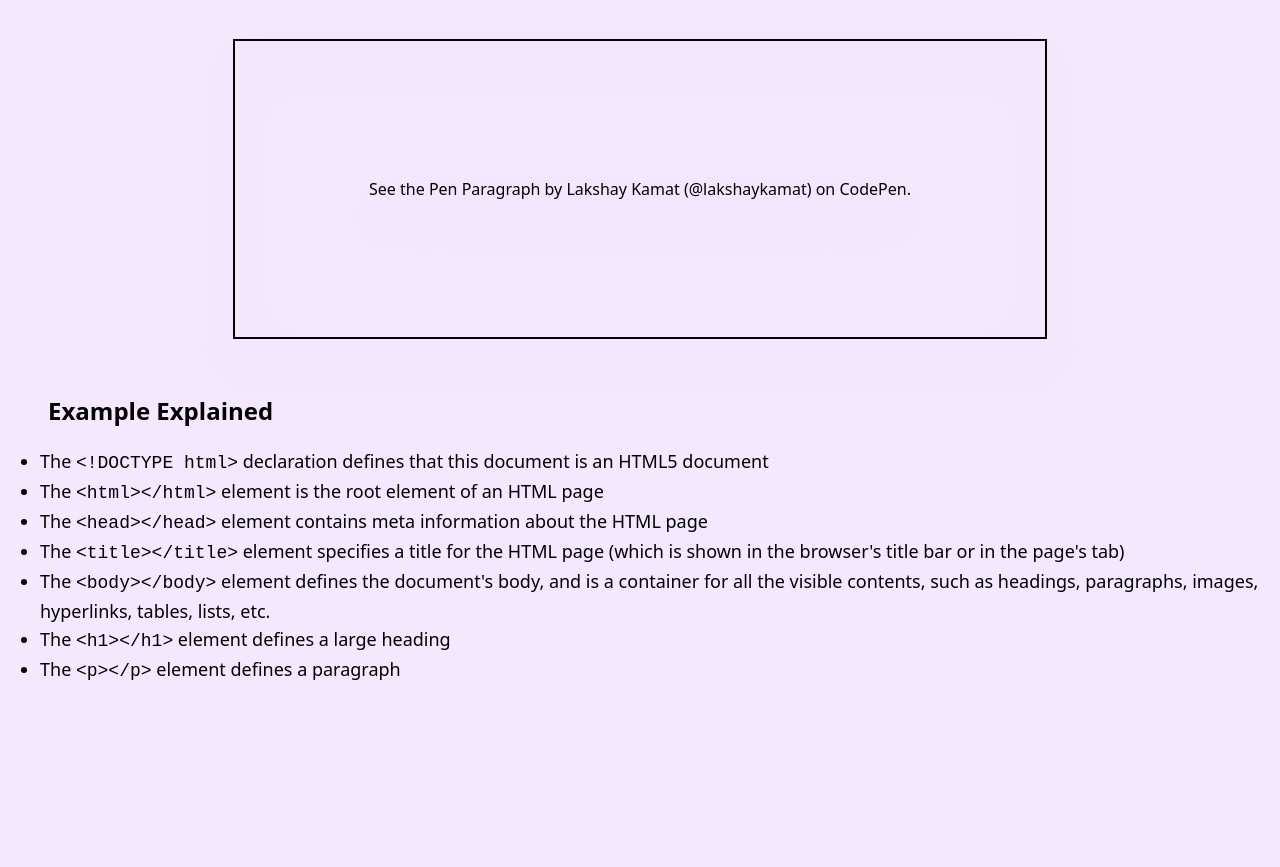
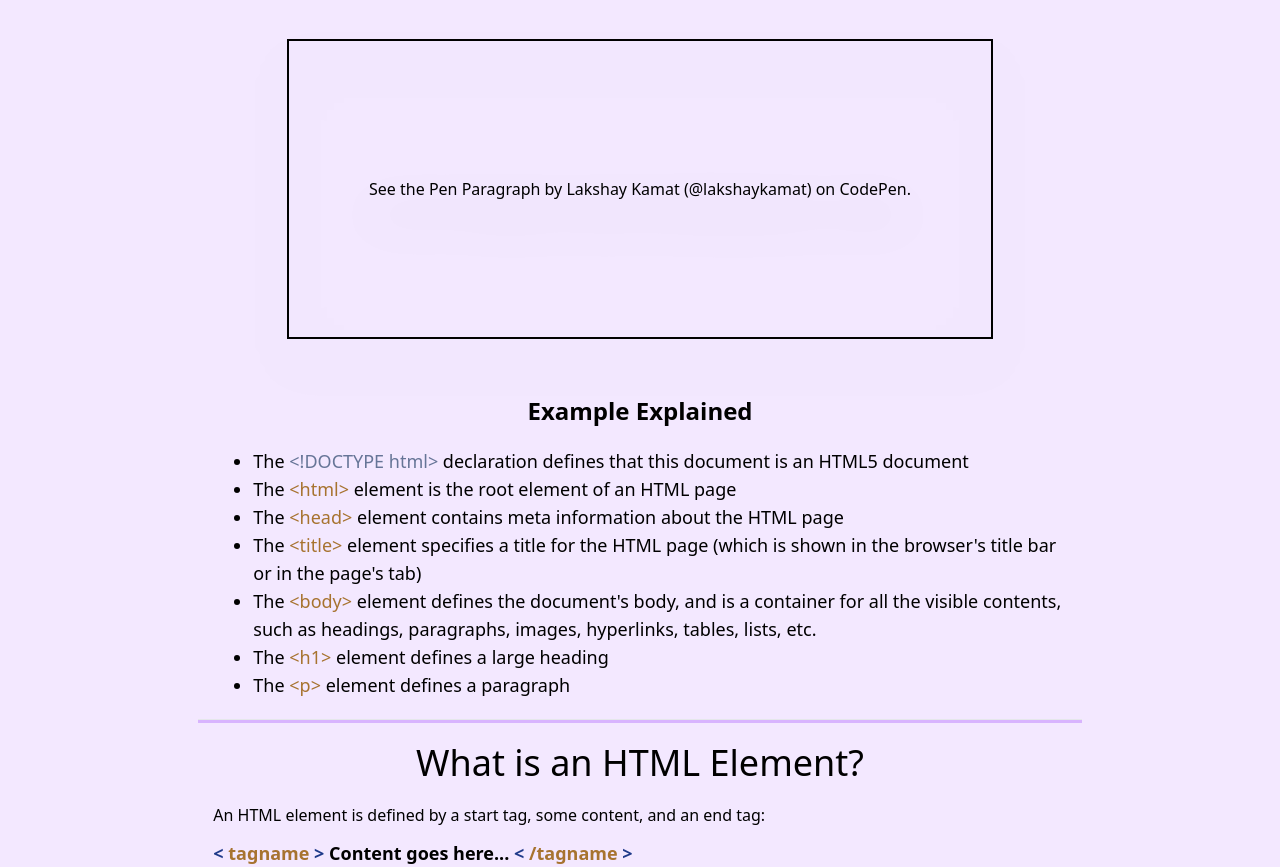
Before and after one commit to DEEPAKCHOUDHARY2004/coding, a website built with Vite: page HTML5/index.html in a window 1280 px wide. Shown: the part 1033-1900 px from the top of the page. Before the commit the page ends 1718 px from the top, so only its background shows below. Built offline with nearby package versions, Linux system fonts and the light colour scheme; a script that the page names is missing.

Commit message:
new section added

```diff
--- a/HTML5/index.html
+++ b/HTML5/index.html
@@ -17,7 +17,8 @@
     <nav class="md:px-5 md:py-4   px-2 py-3 bg-purple-900 text-white h-fit">
 
         <div class="sm:flex sm:justify-start sm:w-full sm:h-0 sm:items-center">
-            <h4 class="sm:mt-5 sm:hover:text-gray-300 sm:cursor-pointer sm:text-sm sm:translate-x-10 sm:inline hidden">Code land</h4>
+            <h4 class="sm:mt-5 sm:hover:text-gray-300 sm:cursor-pointer sm:text-sm sm:translate-x-10 sm:inline hidden">
+                Code land</h4>
         </div>
         <div class="flex justify-end ">
             <ul class="flex md:gap-4">
@@ -39,15 +40,16 @@
 
 
         <h1
-            class="xl:translate-y-36 xl:text-6xl lg:text-5xl lg:translate-y-28 md:translate-y-32 md:left-10 md:text-4xl    translate-x-4 h-fit translate-y-32 left-3 font-bold text-[1.6rem] text-orange-800 subpixel-antialiased ">
+            class="xl:translate-y-36 xl:text-6xl lg:text-5xl lg:translate-y-28 md:translate-y-32 md:text-4xl sm:translate-x-7 translate-x-4 h-fit translate-y-32 font-bold text-[1.6rem] text-orange-800 subpixel-antialiased ">
             Welcome to Code Land</h1>
 
         <h1
-            class="xl:translate-y-60 xl:text-6xl lg:text-5xl  md:text-4xl   translate-x-2 absolute h-fit translate-y-44 left-3 font-bold text-[1.6rem]  text-orange-800 subpixel-antialiased ">
+            class="xl:translate-y-60 xl:text-6xl lg:text-5xl  md:text-4xl sm:translate-x-7 translate-x-4 absolute h-fit translate-y-44 font-bold text-[1.6rem]  text-orange-800 subpixel-antialiased ">
             Learn HTML 5</h1>
 
         <button type="button"
-            class=" xl:translate-y-[23rem] xl:text-xl xl:py-5 xl:px-5 lg:text-xl lg:py-4 lg:px-4    absolute h-fit w-fit translate-x-10 translate-y-64 rounded-md bg-purple-500 hover:bg-purple-600 py-3 px-3 text-sm text-white shadow-2xl">Learn Now</button>
+            class=" xl:translate-y-[23rem] xl:text-xl xl:py-5 xl:px-5 lg:text-xl lg:py-4 lg:px-4    absolute h-fit w-fit translate-x-10 translate-y-64 rounded-md bg-purple-500 hover:bg-purple-600 py-3 px-3 text-sm text-white shadow-2xl">Learn
+            Now</button>
 
     </section>
     <!-- ----------------------------------------------------Landing Page--------------------------------------------------- -->
@@ -77,36 +79,64 @@
         <!-- ----------LIST ITEM ------------>
 
         <h2 class="mt-8 mb-2 text-3xl font-bold ml-12">A Simple Program</h2>
-        <div class="sm:w-8/12 drop-shadow-2xl  w-fit mx-auto px-5 py-5 ">
+        <div class="sm:w-7/12 drop-shadow-2xl  w-fit mx-auto px-5 py-5 ">
 
-  <p class="codepen" data-height="300" data-default-tab="html" data-slug-hash="zYPrgwz" data-user="lakshaykamat" style="height: 300px; box-sizing: border-box; display: flex; align-items: center; justify-content: center; border: 2px solid; margin: 1em 0; padding: 1em;">
+            <p class="codepen" data-height="300" data-default-tab="html,result" data-slug-hash="zYPrgwz"
+                data-user="lakshaykamat"
+                style="height: 300px; box-sizing: border-box; display: flex; align-items: center; justify-content: center; border: 2px solid; margin: 1em 0; padding: 1em;">
                 <span>See the Pen <a href="https://codepen.io/lakshaykamat/pen/zYPrgwz">
                         Paragraph</a> by Lakshay Kamat (<a href="https://codepen.io/lakshaykamat">@lakshaykamat</a>)
                     on <a href="https://codepen.io">CodePen</a>.</span>
             </p>
             <script async src="https://cpwebassets.codepen.io/assets/embed/ei.js"></script>
-
         </div>
 
     </section>
     <!-- ----------------------------------------------------HTML------------------------------------------------------------->
     <!-- ---------------------------------------------Example Explained------------------------------------------------------->
 
-       <h2 class="sm:text-left sm:ml-12 text-2xl mt-5 font-bold h-fit text-center">Example Explained</h2>
+    <h2 class="text-2xl mt-5 font-bold h-fit text-center">Example Explained</h2>
 
 
-    <div class="flex justify-center">
-        <ul class="list-disc">
-        <li class=" ml-10 mt-5 text-lg">The <xmp class="inline"><!DOCTYPE html></xmp> declaration defines that this document is an HTML5 document</li>
-        <li class=" ml-10 text-lg">The <xmp class="inline"><html></html></xmp> element is the root element of an HTML page</li>
-        <li class=" ml-10 text-lg">The <xmp class="inline"><head></head></xmp> element contains meta information about the HTML page</li>
-        <li class=" ml-10 text-lg">The <xmp class="inline"><title></title></xmp> element specifies a title for the HTML page (which is shown in the browser's title bar or in the page's tab)</li>
-        <li class=" ml-10 text-lg">The <xmp class="inline"><body></body></xmp> element defines the document's body, and is a container for all the visible contents, such as headings, paragraphs, images, hyperlinks, tables, lists, etc.</li>
-        <li class=" ml-10 text-lg">The <xmp class="inline"><h1></h1></xmp> element defines a large heading</li>
-        <li class=" ml-10 text-lg">The <xmp class="inline"><p></p></xmp> element defines a paragraph</li>
+    <div class="flex w-full h-fit  items-center justify-center">
+        <ul class="list-disc lg:w-8/12">
+            <li class=" mt-5 ml-10 text-lg">The <span class="inline text-[#667597]">&lt;!DOCTYPE html&gt;</span>
+                declaration defines that this document is an HTML5 document</li>
+            <li class=" ml-10 text-lg">The <span class="inline text-[#A77330]">&lt;html&gt;</span> element is the root
+                element of an HTML page</li>
+            <li class=" ml-10 text-lg">The <span class="inline text-[#A77330]">&lt;head&gt;</span> element contains meta
+                information about the HTML page</li>
+            <li class=" ml-10 text-lg">The <span class="inline text-[#A77330]">&lt;title&gt;</span> element specifies a
+                title for the HTML page (which is shown in the browser's title bar or in the page's tab)</li>
+            <li class=" ml-10 text-lg">The <span class="inline text-[#A77330]">&lt;body&gt;</span> element defines the
+                document's body, and is a container for all the visible contents, such as headings, paragraphs, images,
+                hyperlinks, tables, lists, etc.</li>
+            <li class=" ml-10 text-lg">The <span class="inline text-[#A77330]">&lt;h1&gt;</span> element defines a large
+                heading</li>
+            <li class=" ml-10 text-lg">The <span class="inline text-[#A77330]">&lt;p&gt;</span> element defines a
+                paragraph</li>
         </ul>
     </div>
+    <!-- ---------------------------------------------Example Explained------------------------------------------------------->
+    <hr class=" mt-5 block m-auto w-[69%] h-1 bg-purple-300">
+    <!-- ----------------------------------------------What is an HTML doucment -------------------------------------------->
+    <h1 class="text-4xl text-center mt-5">What is an HTML Element?</h1>
+    <div class="m-auto w-8/12 flex flex-col justify-center">
 
+        <p class="mt-5 w-full ">An HTML element is defined by a start tag, some content, and an end tag:</p>
+
+        <p class="mt-3 font-semibold text-lg">
+            <span class="text-blue-900">&lt;</span>
+            <span class="text-[#A77330]">tagname</span>
+            <span class="text-blue-900">&gt;</span>
+
+            <span class="">Content goes here...</span>
+
+            <span class="text-blue-900">&lt;</span>
+            <span class="text-[#A77330]">&#47;tagname</span>
+            <span class="text-blue-900">&gt;</span>
+        </p>
+    </div>
 
 </body>
 
```
Lines whose indentation alone changed are shown as unchanged.
